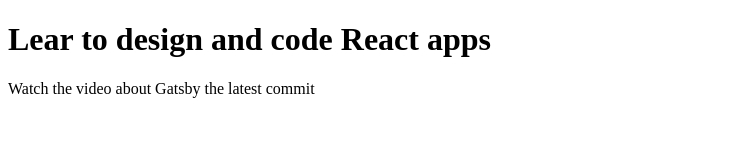
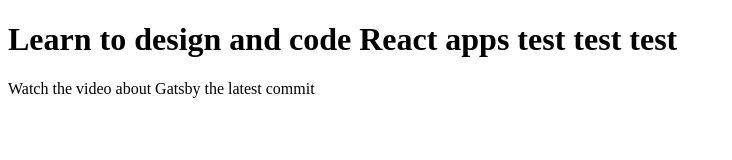
Before and after one commit to ValiaKu/kiddr, a Gatsby site: page / in a window 1280 px wide. Shown: the whole page, without its empty margins (0-732 px from the left). Built offline with nearby package versions, Linux system fonts and the light colour scheme; Gatsby itself is replaced by a stand-in of ours.

Commit message:
test mmit

```diff
--- a/src/pages/index.js
+++ b/src/pages/index.js
@@ -3,7 +3,7 @@
 const IndexPage = () => {
   return (
     <div>
-      <h1>Lear to design and code React apps</h1>
+      <h1>Learn to design and code React apps test test test</h1>
       <p>Watch the video about Gatsby the latest commit</p>
     </div>
   );
```
